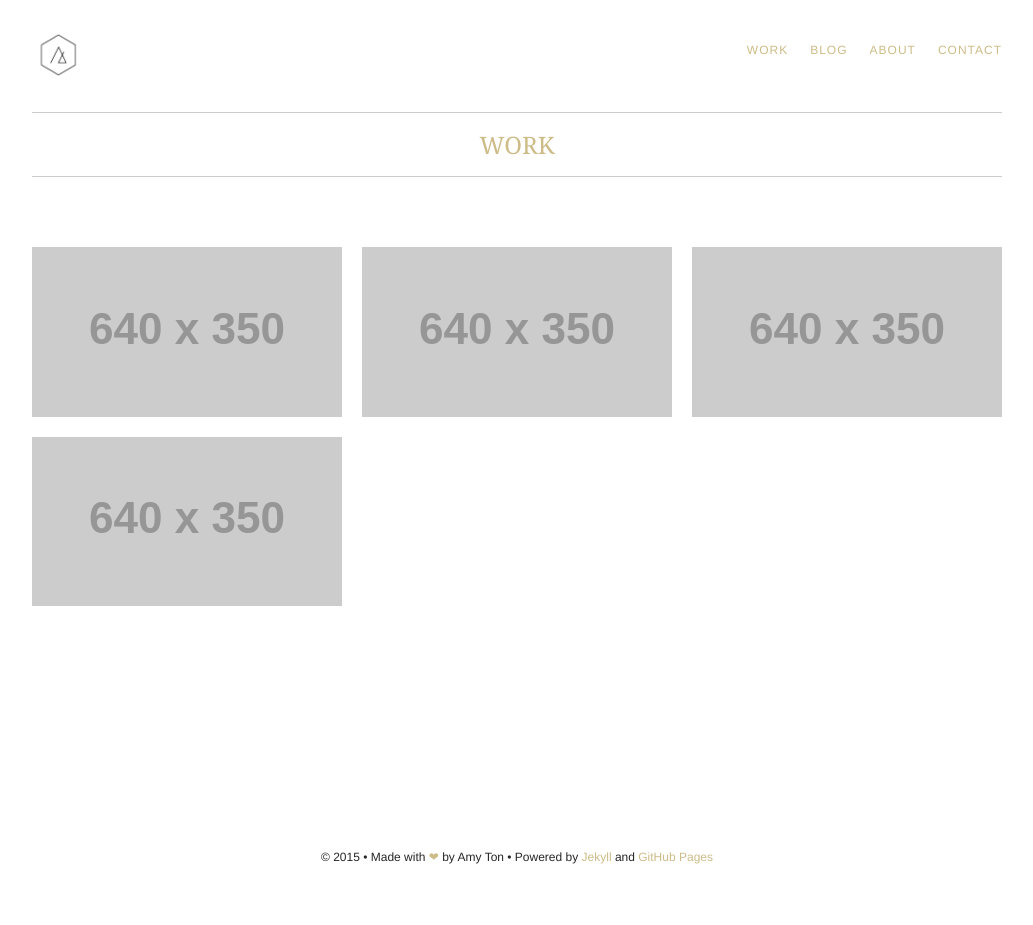
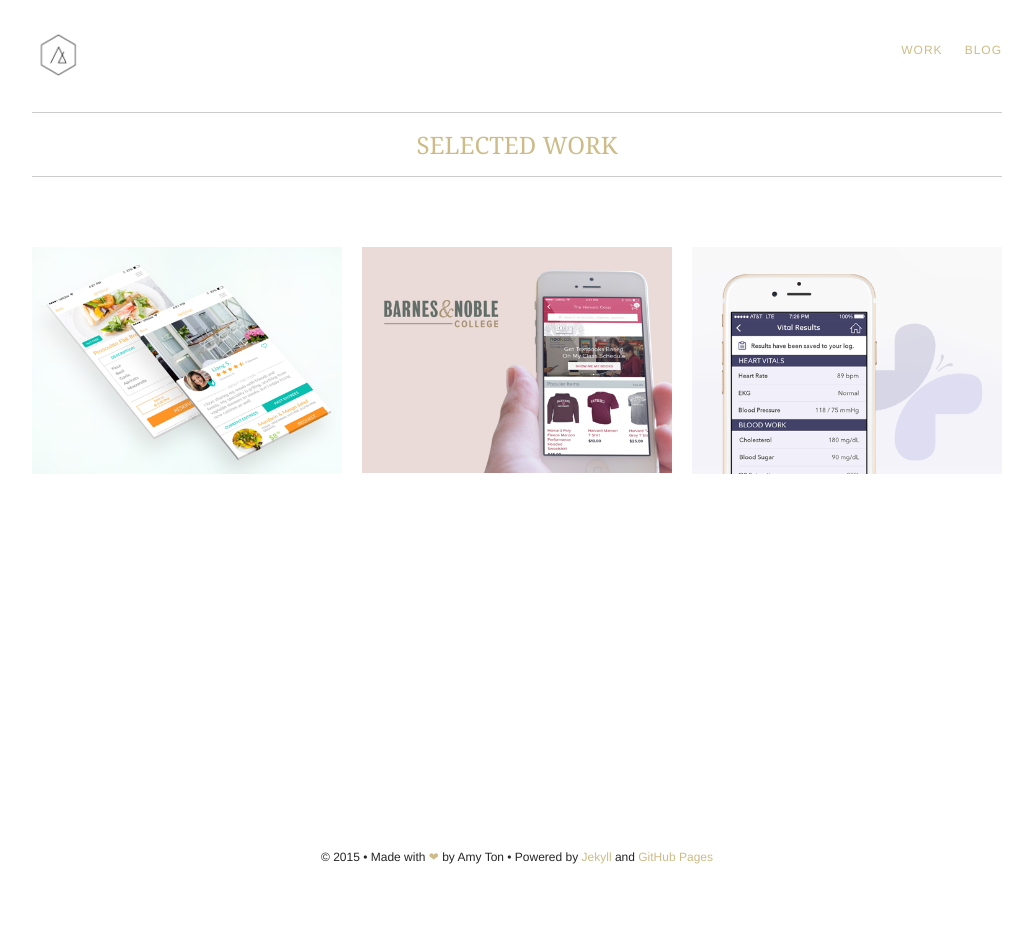
Before and after one commit to amyton/amyton.github.io, a Jekyll site: the page built from portfolio.html, in a window 1280 px wide. Shown: the whole page, without its empty margins (123-1156 px from the left). Built offline with Jekyll 4.4.1, drawn with Linux system fonts in a browser that asks for light colours; nearby versions of some CDN libraries; library files that are not in the unit come from our copies.

Commit message:
add portfolio items

```diff
--- a/_includes/nav.html
+++ b/_includes/nav.html
@@ -8,6 +8,6 @@
     {% endfor %} -->
   <li><a href="/portfolio">Work</a></li>
   <li><a href="/blog">Blog</a></li>
-  <li><a href="/about">About</a></li>
-  <li><a href="/contact">Contact</a></li>
+<!--   <li><a href="/about">About</a></li>
+  <li><a href="/contact">Contact</a></li> -->
 </ul>
--- a/portfolio.html
+++ b/portfolio.html
@@ -1,7 +1,7 @@
 ---
 layout: page
 title: Portfolio
-description: Work
+description: Selected Work
 permalink: /portfolio/
 ---
 
@@ -12,16 +12,15 @@
 <section role="main">
   <ul class="small-block-grid-1 medium-block-grid-3">
     <li>
-      <a href="#"><img src="http://placehold.it/640x350/925FA0/fff&text=[coming soon]" alt=""></a>
+        <a href="{{ site.url }}/anjoui.html"><img src="{{ site.url }}/img/anjoui.png" alt="anjoui"></a>
     </li>
     <li>
-      <a href="#"><img src="http://placehold.it/640x350/925FA0/fff&text=[coming soon]" alt=""></a>
+        <a href="{{ site.url }}/bnc.html"><img src="{{ site.url }}/img/bnc.png" alt="barnes and noble college"></a>
     </li>
     <li>
-      <a href="#"><img src="http://placehold.it/640x350/925FA0/fff&text=[coming soon]" alt=""></a>
+        <a href="{{ site.url }}/pulseband.html"><img src="{{ site.url }}/img/pulseband.png" alt="pulseband"></a>
     </li>
-     <li>
-      <a href="#"><img src="http://placehold.it/640x350/925FA0/fff&text=[coming soon]" alt=""></a>
-    </li>
+     <!-- <li>
+        <a href="#"><img src="http://placehold.it/640x350/925FA0/fff&text=[coming soon]" alt=""></a>
+    </li> -->
   </ul>
-</section>
--- a/scss/_custom.scss
+++ b/scss/_custom.scss
@@ -73,7 +73,7 @@
   }
 
   .post-date {
-    color: $navy;
+    color: #8A8A8A;
     font-weight: 300;
   }
 
```
Also changed, not shown: css/style.css, 10 other files.
